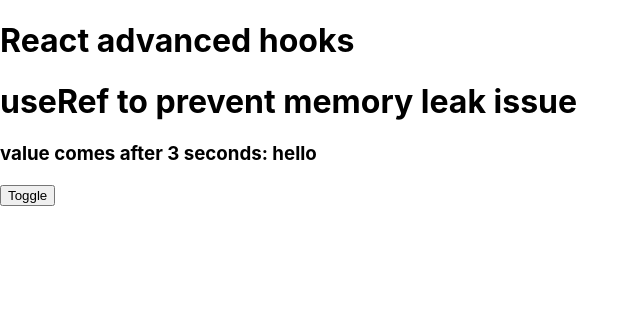
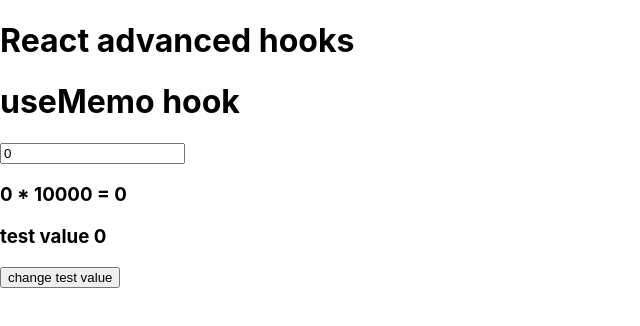
Before and after one commit to Christian-pprogrammer/react-advanced-hooks, a React (Create React App) app: page / in a window 1280 px wide. Shown: the top 326 px of the page, without its empty margins (0-640 px from the left). Built offline with nearby package versions, Linux system fonts and the light colour scheme; the HTML template or start-up script is replaced by a standard one.

Commit message:
useMemo hook to run after first render and only after input value changes

```diff
--- a/src/App.js
+++ b/src/App.js
@@ -1,10 +1,10 @@
-import UseRefExample3 from "./components/UseRefExample3";
+import UseMemoExample from "./components/UseMemoExample";
 
 function App() {
   return (
     <div className="container">
       <h1 className="display-1 text-center">React advanced hooks</h1>
-      <UseRefExample3 />
+      <UseMemoExample />
     </div>
   );
 }
--- /dev/null
+++ b/src/components/UseMemoExample.jsx
@@ -0,0 +1,34 @@
+/* useMemo is a memoization function which caches the returned value of an expensive function
+the goal is to run the expensive function only after the first render or when inputValue changes
+not on each rerender when state data changes or the props changes
+
+Firstly without useMemo used, when i always changed the state the expensive function run setting
+expensiveValue to the calculated value since the variable in component is reinitialized in react.
+To avoid this, i will memoise the value returned by expensiveFunction  so that when it returns same
+value, it means it doesn't change and i will not need to run expensiveFunction
+*/
+import { useMemo, useState } from 'react';
+
+function UseMemoExample() {
+  const [value, setValue] = useState(0);
+  const expensiveValue = useMemo(()=>{
+    return expensiveFunction(value);
+  }, [value]);
+  const [testValue, setTestValue] = useState(0);
+  return (
+    <>
+      <h1>useMemo hook</h1>
+      <input type="number" value={value} className="form-control" onChange={(e) => setValue(e.target.value)} />
+      <h3>{value} * 10000 = {expensiveValue}</h3>
+      <h3>test value {testValue}</h3>
+      <button className='btn btn-primary' onClick={()=>setTestValue((value)=>value + 1)}>change test value</button>
+    </>
+  )
+}
+
+const expensiveFunction = (value) => {
+  console.log('run expensive function');
+  return value * 10000;
+}
+
+export default UseMemoExample
```
